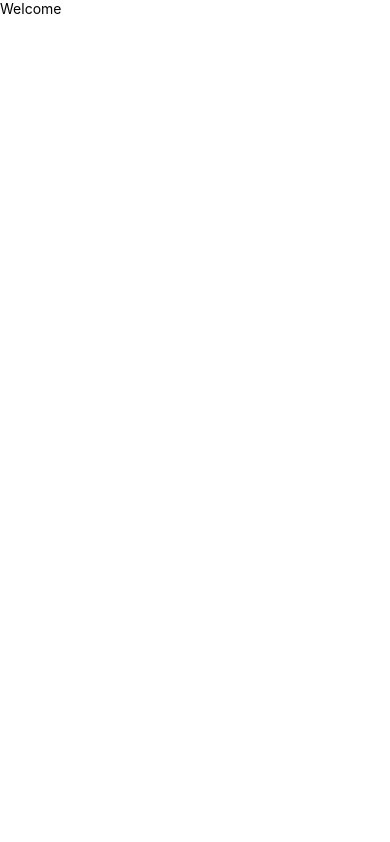
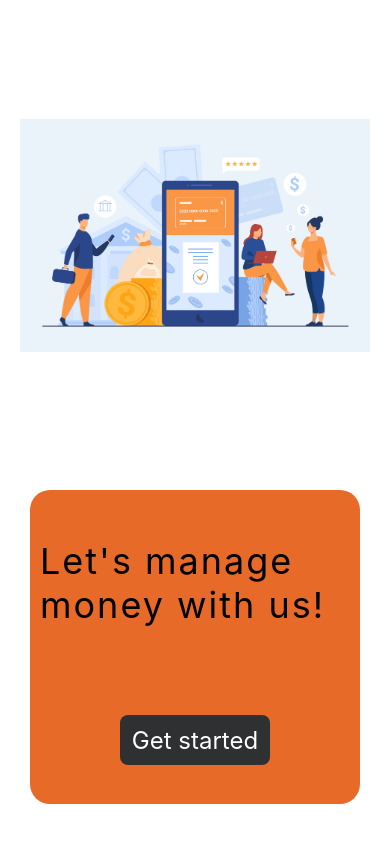
Before and after one commit to umutertakus/manage-money, a React Native app: screen /Welcome in a window 390 px wide. Built offline with nearby package versions, Linux system fonts and the light colour scheme.

Commit message:
Create Welcome screen

```diff
--- a/src/screens/Welcome.js
+++ b/src/screens/Welcome.js
@@ -1,7 +1,98 @@
-import { Text } from 'react-native';
+import {
+  Image,
+  Pressable,
+  StyleSheet,
+  Text,
+  TouchableOpacity,
+  View,
+} from 'react-native';
+import welcomeImage from '../../assets/welcome.jpg';
+import { useEffect, useState } from 'react';
+import AsyncStorage from '@react-native-async-storage/async-storage';
 
-const Welcome = () => {
-  return <Text>Welcome</Text>;
+const Welcome = ({ navigation }) => {
+  const [isLoggedIn, setIsLoggedIn] = useState(false);
+
+  const handlePress = async () => {
+    navigation.navigate('Home');
+    await AsyncStorage.setItem('isLoggedIn', 'yes');
+  };
+
+  const getLoginData = async () => {
+    const data = (await AsyncStorage.getItem('isLoggedIn')) || 'no';
+    if (data === 'yes') {
+      setIsLoggedIn(true);
+    }
+  };
+
+  useEffect(() => {
+    getLoginData();
+  }, []);
+
+  return (
+    <View style={styles.container}>
+      <View style={styles.pictureBox}>
+        <Image
+          style={styles.image}
+          source={welcomeImage}
+          resizeMode="contain"
+        />
+      </View>
+      <View style={styles.bottomBox}>
+        <Text style={styles.header}>Let's manage money with us!</Text>
+        <TouchableOpacity style={styles.button} onPress={handlePress}>
+          <Text style={styles.buttonText}>
+            {isLoggedIn ? 'Go' : 'Get started'}
+          </Text>
+        </TouchableOpacity>
+      </View>
+    </View>
+  );
 };
 
 export default Welcome;
+
+const styles = StyleSheet.create({
+  container: {
+    flex: 1,
+    gap: 20,
+  },
+  pictureBox: {
+    flex: 0.6,
+    justifyContent: 'center',
+    alignItems: 'center',
+    borderRadius: 20,
+  },
+  bottomBox: {
+    flex: 0.4,
+    justifyContent: 'space-around',
+    alignItems: 'center',
+    flexDirection: 'column',
+    marginHorizontal: 30,
+    marginBottom: 40,
+    borderRadius: 20,
+    backgroundColor: '#e86a29',
+  },
+  image: {
+    borderRadius: 10,
+    height: 350,
+    width: 350,
+  },
+  header: {
+    margin: 10,
+    fontSize: 36,
+    letterSpacing: 2,
+  },
+  button: {
+    backgroundColor: '#2e3032',
+    borderRadius: 8,
+    width: 150,
+    height: 50,
+    justifyContent: 'center',
+    alignItems: 'center',
+  },
+  buttonText: {
+    fontSize: 24,
+    color: 'white',
+  },
+});
```
Also changed, not shown: assets/welcome.jpg (added).
